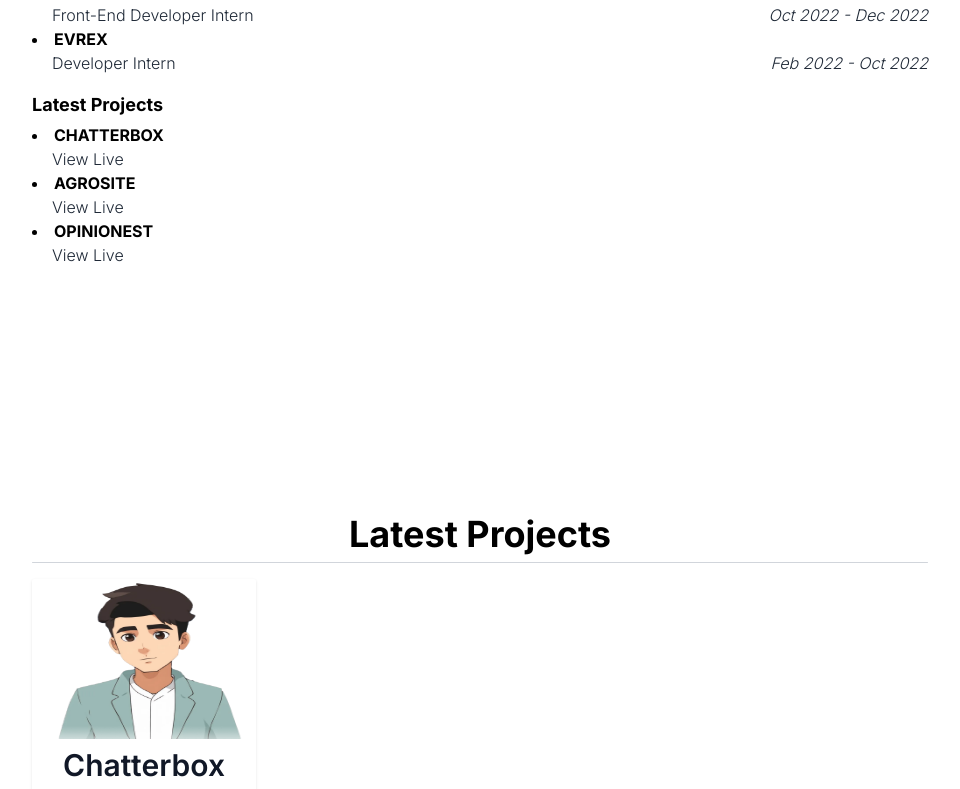
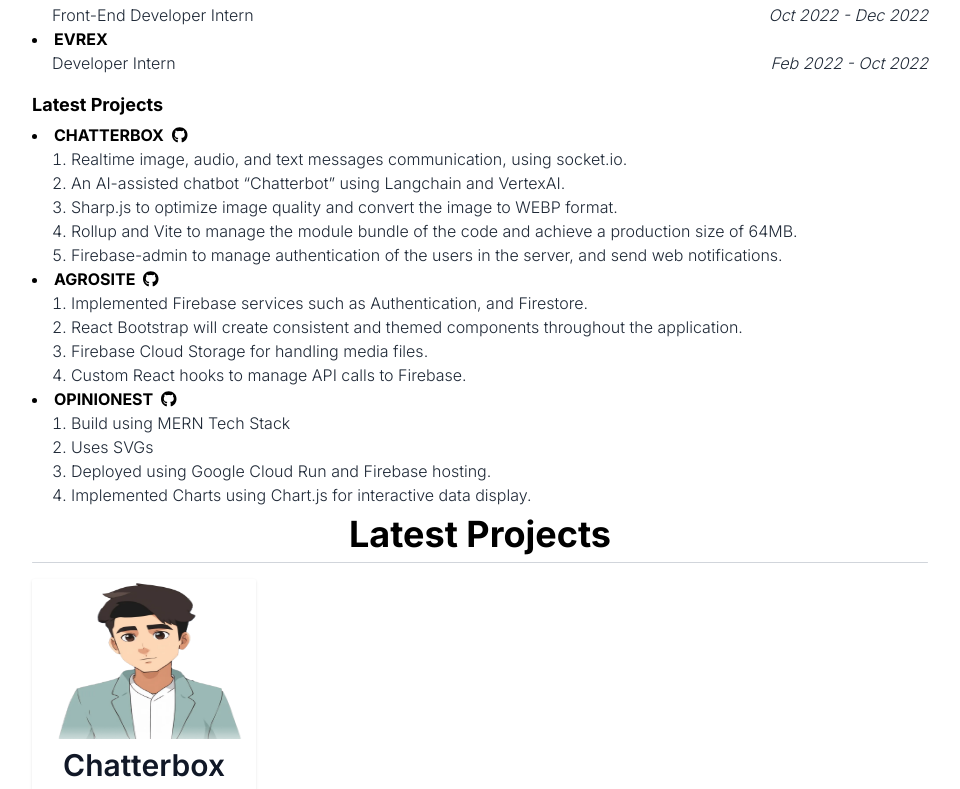
Before and after one commit to its-kunal/its-kunal.github.io, a Next.js app: page / in a window 1280 px wide. Shown: the part 1166-1955 px from the top of the page, without its empty margins (160-1120 px from the left). Built offline with nearby package versions, Linux system fonts and the light colour scheme.

Commit message:
Description Changes

```diff
--- a/app/components/Resume.tsx
+++ b/app/components/Resume.tsx
@@ -194,17 +194,27 @@
               {Data.projects.map((project, idx) => {
                 return (
                   <li key={idx}>
-                    <span className="font-bold">{project.name}</span>
-                    <div className="ml-5 flex gap-x-2 justify-between">
-                      <a
-                        className="text-gray-800 font-light"
-                        href={project.link}
-                      >
-                        View Live
+                    <span className="inline-flex justify-between">
+                      <a href={project.link}>
+                        <span className="font-bold">{project.name}</span>{" "}
                       </a>
+                      <a href={project.github} className="ml-2">
+                        <FontAwesomeIcon icon={faGithub} />
+                      </a>
+                    </span>
+                    <div className="ml-5 flex gap-x-2 justify-between flex-col">
                       {/* <span className="text-gray-800 font-light italic">
                         {exp.period}
                       </span> */}
+                      <ul className="list-decimal list-inside">
+                        {project.description.map((val, idx) => {
+                          return (
+                            <li key={idx} className="text-gray-800 font-light">
+                              {val}
+                            </li>
+                          );
+                        })}
+                      </ul>
                     </div>
                   </li>
                 );
```
Also changed, not shown: 1 other file (tests, documents, lock files or other folders).
